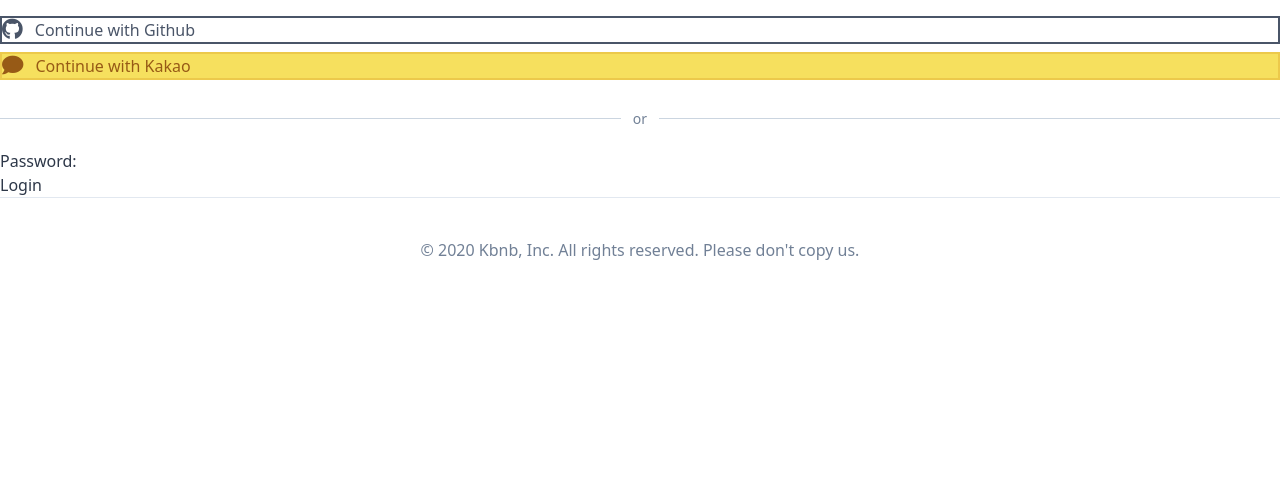
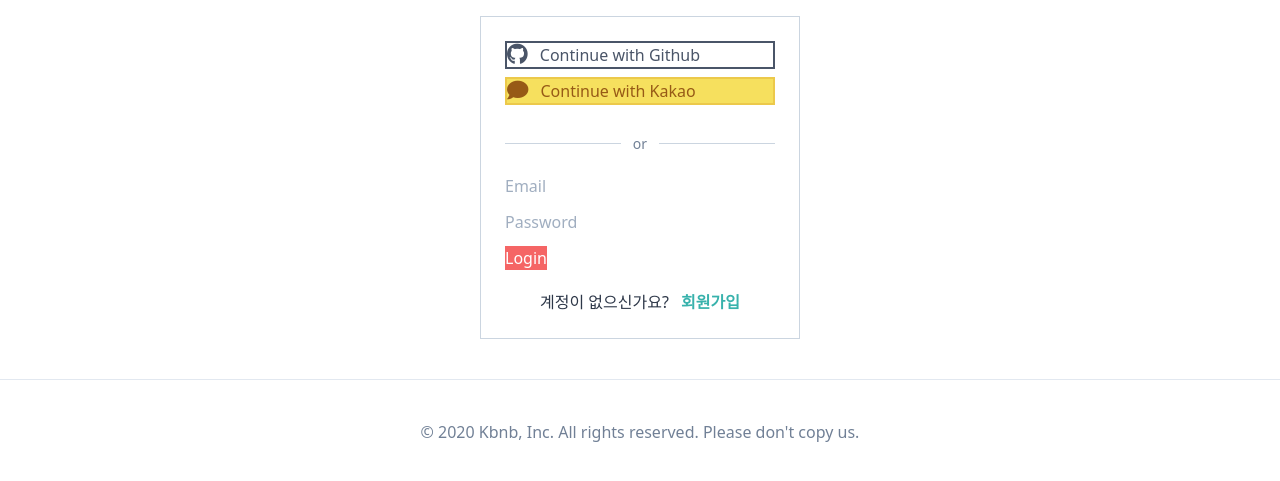
Before and after one commit to kih1024/airbnb_clone, a Django app: page /users/login in a window 1280 px wide. Shown: the part 80-561 px from the top of the page. Run offline with Django 3.2, Linux system fonts and the light colour scheme; some libraries are stand-ins or nearby versions.

Commit message:
Input 변경, 회원가입 링크 추가

```diff
--- a/templates/users/login.html
+++ b/templates/users/login.html
@@ -10,13 +10,24 @@
 
 
 {% block content %}
+
+    <div class="container xl:w-1/4 lg:w-5/12 md:w-1/2 mx-auto my-10 flex flex-col items-center border p-6 border-gray-400">
         {% include 'partials/social_login.html' %}
-    <form method="POST" action="{% url "users:login" %}">
-        {{form.as_p}}
+        <form method="POST" action="{% url "users:login" %}" class="w-full">
             {% comment %} csrf는 이 사이트에서 로그인했는지 확인해준다
             만약 post한 토큰이 이 사이트의 토큰과 다르면 로그인을 못함
             따라서 다른 사이트에서 로그인할수 있는것을 방지한다.{% endcomment %}
             {% csrf_token %}
-        <button>Login</button>
+
+            <input type="email" placeholder="Email" class="mb-3">
+            <input type="password" placeholder="Password" class="mb-3">
+            <button class="btn bg-red-500 text-white">Login</button>
         </form>
+
+        <div class="mt-5">
+            <span class="mr-2">계정이 없으신가요?</span>
+            <a href="{% url 'users:signup' %}" class="text-teal-500 font-semibold">회원가입</a>
+        </div>
+    </div>
+
 {% endblock content %}
```
Lines whose indentation alone changed are shown as unchanged.
